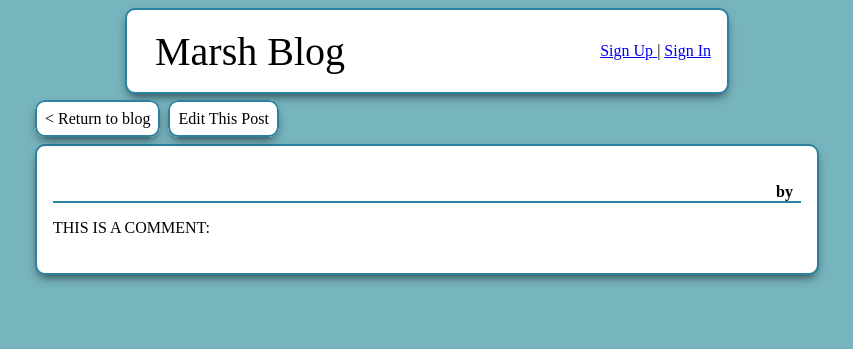
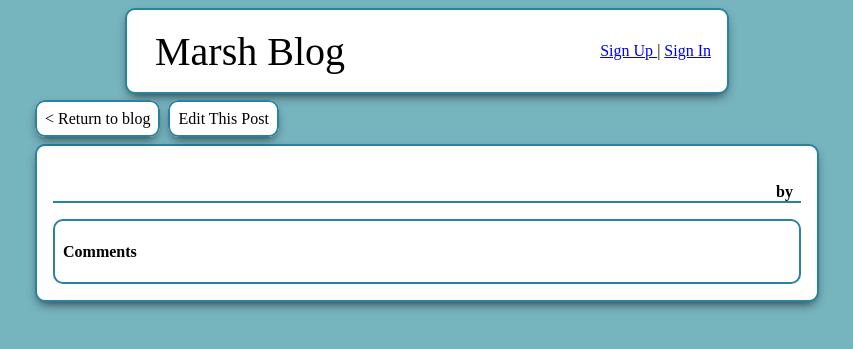
Before and after one commit to Minimalistic/Udacity-Multi-User-Blog, a Python web app: template templates/post.html in a window 1280 px wide. Shown: the top 349 px of the page, without its empty margins (213-1066 px from the left). Run offline with Jinja, Linux system fonts and the light colour scheme; the template is opened without the code that fills it, so the values that code supplies are empty.

Commit message:
Comments now render per their respective post

```diff
--- a/static/main.css
+++ b/static/main.css
@@ -19,8 +19,8 @@
     padding-top:2%;
     padding-bottom:2%;
     -webkit-box-shadow: 0px 5px 11px -4px rgba(0,0,0,0.75);
--moz-box-shadow: 0px 5px 11px -4px rgba(0,0,0,0.75);
-box-shadow: 0px 5px 11px -4px rgba(0,0,0,0.75);
+    -moz-box-shadow: 0px 5px 11px -4px rgba(0,0,0,0.75);
+    box-shadow: 0px 5px 11px -4px rgba(0,0,0,0.75);
 }
 
 .project-title {
@@ -59,6 +59,17 @@
     text-decoration:underline;
 }
 
+.panel-outline {
+    border-radius: 10px 10px 10px 10px;
+    border: #2a829f 2px solid;
+    padding-left:.5em;
+    padding-right:.5em;
+}
+
+.divider {
+    border: 2px #2A829F;
+    border-style: solid none none none;
+}
 .panel-style {
     width: inherit;
     background-color: white;
@@ -149,6 +160,11 @@
     border-style: solid none none none;
     width:100%;
     display:flex;
+}
+
+.comment-footer {
+    border:1px #2a829f;
+    border-style: solid none none none;
 
 }
 
--- a/templates/addcomment.html
+++ b/templates/addcomment.html
@@ -6,7 +6,7 @@
 	  <div class="addcomment">
 	      <div class="text_form">
 	        <form method="post">
-              <textarea type="text" name="content"></textarea>
+              <textarea name="content"></textarea>
               <br>
               <button type="submit">Submit</button>
               <span class="error">{{error}}</span>
--- a/templates/blog.html
+++ b/templates/blog.html
@@ -53,6 +53,7 @@
 
 
 
+
 	  		</div>
 		</div>
 
--- a/templates/post.html
+++ b/templates/post.html
@@ -37,14 +37,16 @@
     </div>
 
   </form>
-  <div class="comment-style">
-    THIS IS A COMMENT:
-      <h2>
-      {% for comm in comments %}
+  <div class="panel-outline">
 
-      {{ comments }}
+    <h4>Comments</h4>
+      {% for commentpoll in comments %}
+          {{ commentpoll.user }} wrote:
+          {{ commentpoll.content }}
+        <br>
       {% endfor %}
-      </h2>
+  </div>
+
 
   </div>
 
```
